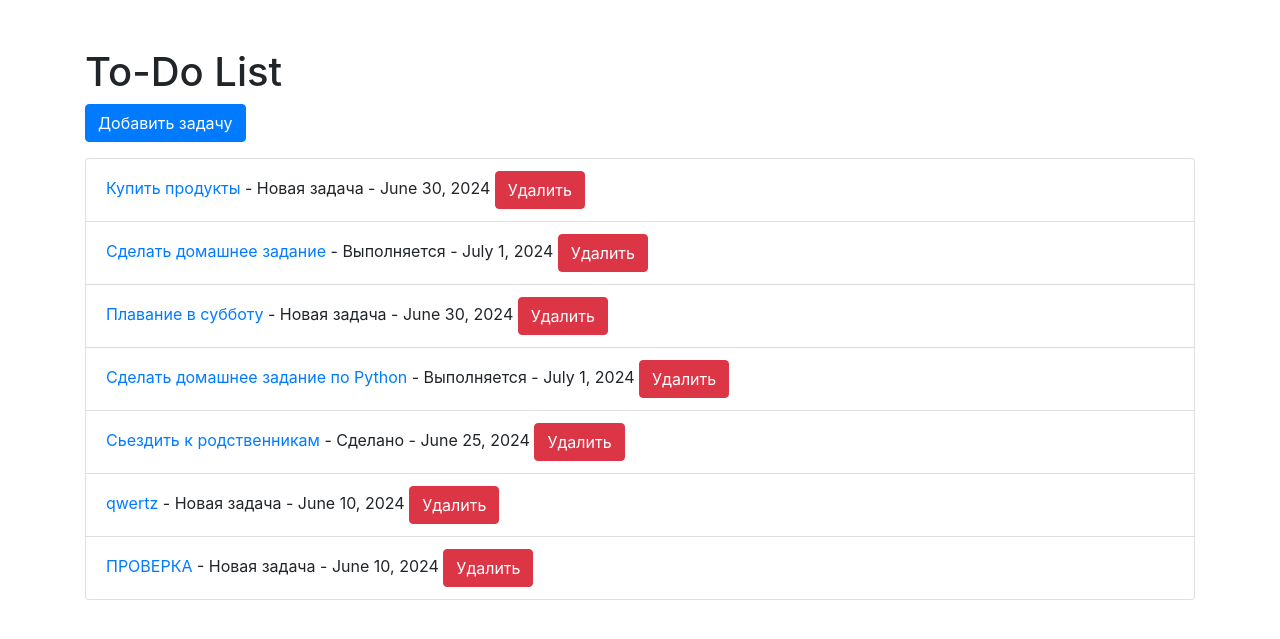
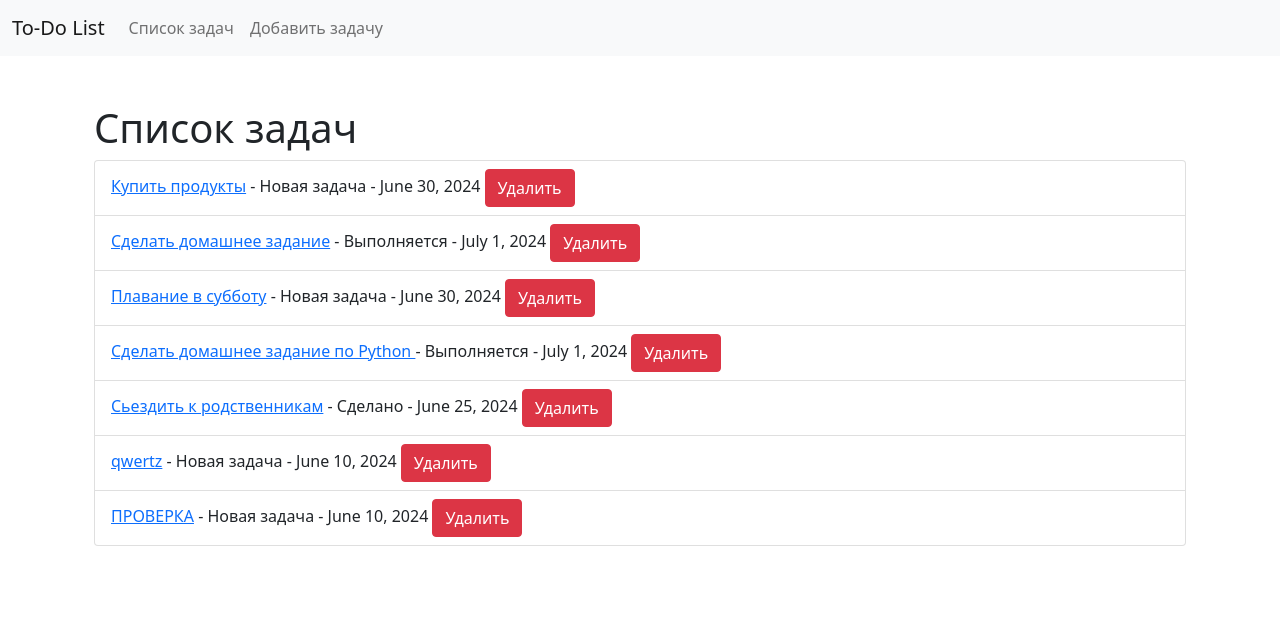
Before and after one commit to kairat-it/todo_list_project, a Django app: page / in a window 1280 px wide. Shown: the top 639 px of the page. Run offline with Django 5.2, Linux system fonts and the light colour scheme; data comes from the database, SQL or seed files in the repository; some libraries are stand-ins or nearby versions.

Commit message:
Добавлен base.html, панель навигации и использована функция redirect

```diff
--- /dev/null
+++ b/tasks/templates/base.html
@@ -0,0 +1,32 @@
+<!DOCTYPE html>
+<html lang="en">
+<head>
+    <meta charset="UTF-8">
+    <title>{% block title %}To-Do List{% endblock %}</title>
+    <link rel="stylesheet" href="https://cdn.jsdelivr.net/npm/bootstrap@5.1.3/dist/css/bootstrap.min.css">
+</head>
+<body>
+    <nav class="navbar navbar-expand-lg navbar-light bg-light">
+        <div class="container-fluid">
+            <a class="navbar-brand" href="{% url 'task_list' %}">To-Do List</a>
+            <button class="navbar-toggler" type="button" data-bs-toggle="collapse" data-bs-target="#navbarNav" aria-controls="navbarNav" aria-expanded="false" aria-label="Toggle navigation">
+                <span class="navbar-toggler-icon"></span>
+            </button>
+            <div class="collapse navbar-collapse" id="navbarNav">
+                <ul class="navbar-nav">
+                    <li class="nav-item">
+                        <a class="nav-link" href="{% url 'task_list' %}">Список задач</a>
+                    </li>
+                    <li class="nav-item">
+                        <a class="nav-link" href="{% url 'add_task' %}">Добавить задачу</a>
+                    </li>
+                </ul>
+            </div>
+        </div>
+    </nav>
+    <div class="container">
+        {% block content %}
+        {% endblock %}
+    </div>
+</body>
+</html>
--- a/tasks/templates/task_list.html
+++ b/tasks/templates/task_list.html
@@ -1,14 +1,9 @@
-<!DOCTYPE html>
-<html lang="en">
-<head>
-    <meta charset="UTF-8">
-    <title>To-Do List</title>
-    <link rel="stylesheet" href="https://stackpath.bootstrapcdn.com/bootstrap/4.5.2/css/bootstrap.min.css">
-</head>
-<body>
-    <div class="container">
-        <h1 class="mt-5">To-Do List</h1>
-        <a href="{% url 'add_task' %}" class="btn btn-primary mb-3">Добавить задачу</a>
+
+{% extends 'base.html' %}
+
+{% block content %}
+    <div class="container mt-5">
+        <h1>Список задач</h1>
         <ul class="list-group">
             {% for task in tasks %}
                 <li class="list-group-item">
@@ -18,5 +13,4 @@
             {% endfor %}
         </ul>
     </div>
-</body>
-</html>
+{% endblock %}
--- a/tasks/views.py
+++ b/tasks/views.py
@@ -20,7 +20,7 @@ def add_task(request):
 
 
 def delete_task(request, task_id):
-    task = Task.objects.get(id=task_id)
+    task = get_object_or_404(Task, id=task_id)
     task.delete()
     return redirect('task_list')
 
```
Also changed, not shown: tasks/templates/add_task.html (+7 -14 lines), tasks/templates/task_detail.html (+5 -11 lines).
